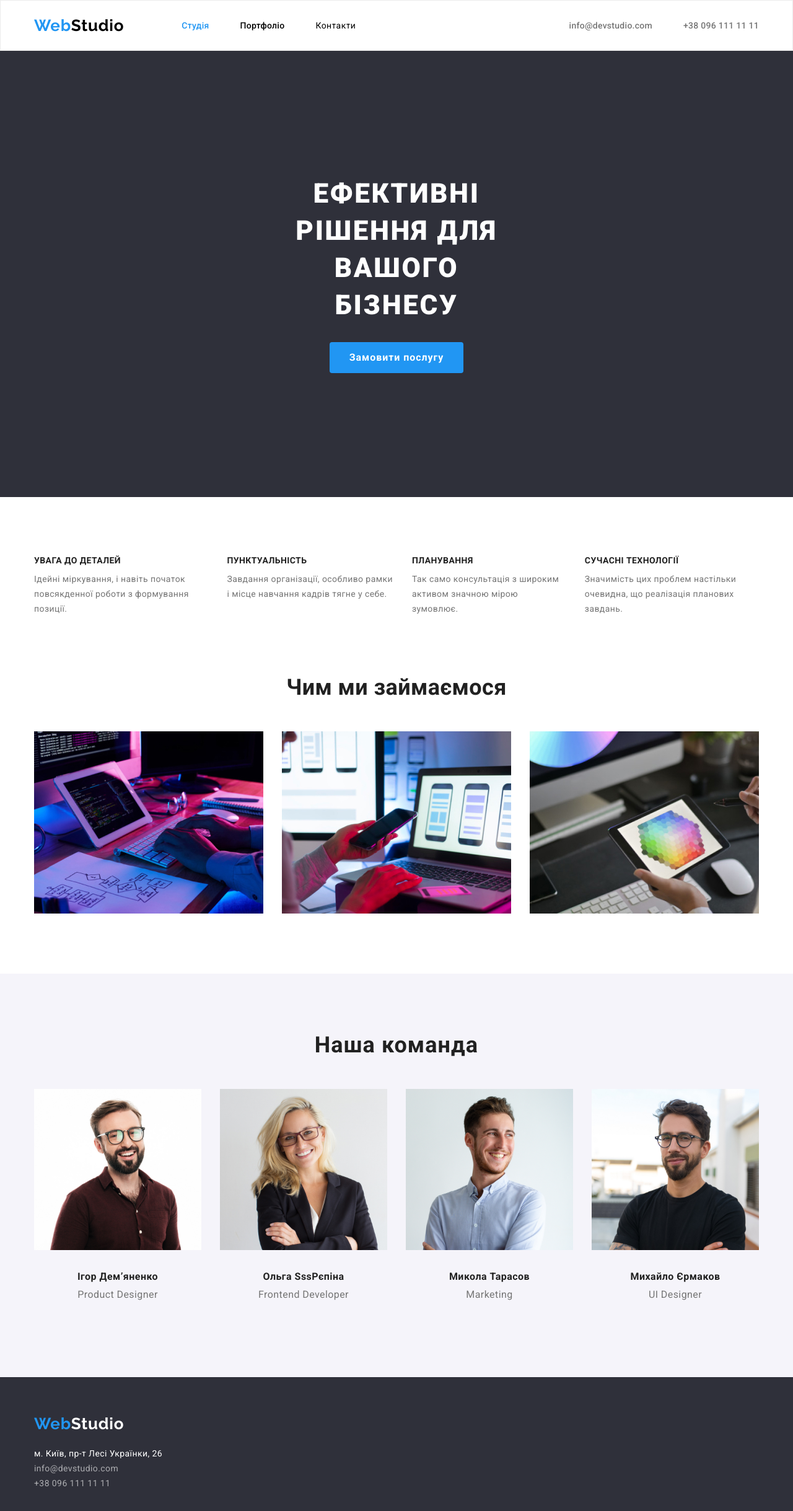
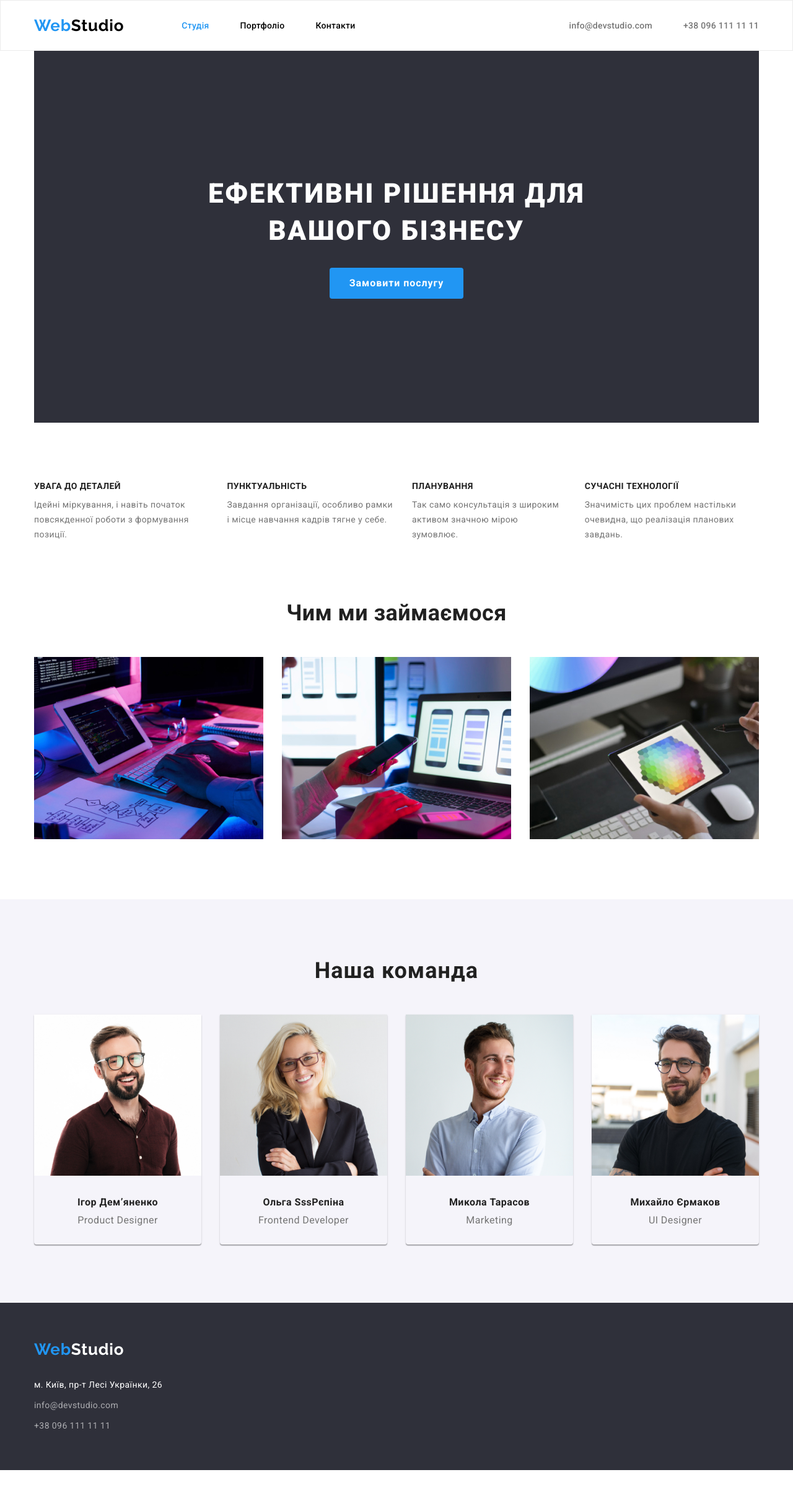
Before and after one commit to Chuudim/goit-markup-hw-03, a plain HTML site: page index.html in a window 1280 px wide. Shown: the whole page at 62% size. After the commit the page ends 2372 px from the top, so only its background shows below. Drawn offline with nearby package versions, Linux system fonts and the light colour scheme.

Commit message:
Містить правки ментора по дз №3

```diff
--- a/css/styles.css
+++ b/css/styles.css
@@ -69,7 +69,7 @@ background: #ECECEC; */
 
 .section {
     padding-top: 94px;
-
+   padding-bottom: 94px;
 }
 
 
@@ -77,7 +77,6 @@ background: #ECECEC; */
 /* Header */
 
 .header {
-    background-color: var(--background-color);
     border: 1px solid #ECECEC;
 }
 
@@ -100,7 +99,7 @@ background: #ECECEC; */
     margin-right: auto;
 }
 
-.header-nav-item:not(:last-child) {
+.header-nav-item{
     font-family: 'Roboto';
         font-style: normal;
         font-weight: 500;
@@ -109,6 +108,10 @@ background: #ECECEC; */
         letter-spacing: 0.02em;
         color: var(--black-color);
         margin-right: 50px;
+}
+
+.last {
+margin-right: 0%;
 }
 
 .header-nav-item {
@@ -158,7 +161,7 @@ background: #ECECEC; */
 
 .main-section {
     background-color: var(--background-color-footer);
-    padding: 200px 452px;
+    padding: 200px 0;
 }
 
 .main-title {
@@ -169,6 +172,8 @@ text-align: center;
 letter-spacing: 0.06em;
 text-transform: uppercase;
 color: var(--background-color);
+width: 696px;
+margin: 0 auto;
 margin-bottom: 30px;
 }
 
@@ -181,6 +186,8 @@ font-weight: 700;
     color: var(--background-color);
     cursor:pointer;
     font-family: inherit;
+    padding: 10px 32px;
+    border: none;
 
 }
 
@@ -192,7 +199,6 @@ font-weight: 700;
         border-color: transparent;
         padding: 6px 22px;
         min-width: 216px;
-        min-height: 50px;
 }
 
 
@@ -217,9 +223,6 @@ font-weight: 700;
     overflow: hidden;
 }
 
-.section-advantages {
-    display: flex;
-}
 
 .advantages-list-title {
 font-weight: 700;
@@ -227,7 +230,7 @@ font-weight: 700;
     text-transform: uppercase;
     color: var(--primary-text-color);
     font-size: 14px;
-    padding-bottom: 10px;
+    margin-bottom: 10px;
 }
 
 .advantages-list-text {
@@ -250,13 +253,16 @@ font-weight: 700;
         line-height: calc( 42 / 36 );
         text-align: center;
         color: var(--primary-text-color);
-        padding-bottom: 50px;
+        margin-bottom: 50px;
 }
 
 .work-list {
     display: flex;
     gap: 30px;
-    padding-bottom: 94px;
+}
+
+.work {
+    padding-top: 0;
 }
 
 /* TEAM */
@@ -282,27 +288,20 @@ font-weight: 700;
     text-align: center;
     letter-spacing: 0.03em;
     color: var(--primary-text-color);
-    margin-top: 30px;
-   padding-bottom: 10px;
-    min-width: 129px;
-    min-height: 19px;
+    margin-bottom: 10px;
 }
 
 .team-text {
         font-size: 16px;
         line-height: calc(19 / 16);
         /* identical to box height */
-
         text-align: center;
         color: var(--title-text-color);
-        margin-bottom: 30px;
 }
 
 .team-title-list {
     display: flex;
     gap: 30px;
-    padding-bottom: 94px;
-    align-items: center;
 }
 
 .team-title-list .name {
@@ -310,11 +309,21 @@ font-weight: 700;
     justify-content: center;
 }
 
+.team-item {
+    box-shadow: 0px 1px 3px rgba(0, 0, 0, 0.12), 0px 1px 1px rgba(0, 0, 0, 0.14), 0px 2px 1px rgba(0, 0, 0, 0.2);
+    border-radius: 0px 0px 4px 4px;
+}
+
+.team-item-list {
+    padding: 30px;
+}
+
 
 /* FOOTER */
 
 .footer {
     background-color: var(--background-color-footer);
+    padding: 60px 0;
 }
 
 .logo-link-footer {
@@ -326,7 +335,7 @@ font-weight: 700;
         color: var(--background-color);
         /* identical to box height */
         letter-spacing: 0.03em;
-        padding-bottom: 20px;
+       margin-bottom: 20px;
 }
 
 .adress {
@@ -354,17 +363,12 @@ font-weight: 700;
 
 }
 
-.footer-logo {
-    padding-top: 60px;
-    padding-bottom: 60px;
-}
-
 .footer-list {
     padding-top: 20px;
 }
 
-.footer-list-list {
-
+.footer-item {
+margin-top: 9px;
 }
 
 /* PORTFOLIO */
@@ -373,6 +377,7 @@ font-weight: 700;
 
 .section-info {
     padding-top: 94px;
+    padding-bottom: 94px;
 }
 
 .info-button {
@@ -418,9 +423,6 @@ font-weight: 700;
 
 
 
-.button-span {
-    padding: 6px 22px;
-}
 
 .info-button:hover,
 .info-button:focus {
@@ -437,7 +439,7 @@ font-weight: 700;
     display: flex;
     justify-content: center;
     gap: 8px;
-    padding-bottom: 50px;
+    margin-bottom: 50px;
 
 }
 
@@ -455,8 +457,6 @@ font-weight: 700;
 
         letter-spacing: 0.06em;
         color: var(--primary-text-color);
-        padding-top: 20px;
-        padding-left: 24px;
         margin-bottom: 4px;
 }
 
@@ -465,7 +465,6 @@ font-weight: 700;
         line-height: calc(30 / 16);
         /* identical to box height, or 188% */
         color: var(--title-text-color);
-        padding-left: 24px;
         margin-bottom: 20px;
 }
 
@@ -482,10 +481,10 @@ font-weight: 700;
 .examples-list {
     display: flex;
     flex-wrap: wrap;
-   gap: 27px;
-    padding-bottom: 94px;
+   gap: 30px;
 }
 
 .examples-border {
 border: 1px solid #EEEEEE;
+padding: 20px;
 }
--- a/index.html
+++ b/index.html
@@ -22,7 +22,7 @@
             <ul class="nav-list list">
                 <li class="header-nav-item"><a href="./index.html"class="link current">Студія</a></li>
                 <li class="header-nav-item"><a href="./portfolio.html" class="link">Портфоліо</a> </li>
-                <li class="header-nav-item"><a href="" class="link">Контакти</a> </li>
+                <li class="header-nav-item last"><a href="" class="link">Контакти</a> </li>
             </ul>
             <!-- Навігація -->
         </nav>
@@ -35,13 +35,15 @@
     </header>
     <!-- Головий слайд -->
             <main>
+                <div class="container">
         <section class="main-section section">
             <h1 class="main-title">Ефективні рішення для вашого бізнесу</h1>
             <button class="main-button btn" type="button">Замовити послугу</button>
         </section>
+        </div>
         <!-- Особливості -->
         <div class="container">
-        <section class="section-advantages section section">
+        <section class="advantages section">
             <h2 class="visually-hidden">Особливості</h2>
             <ul class="advantages-list list">
                 <li>
@@ -62,8 +64,10 @@
                 </li>
             </ul>
         </section>
+        </div>
         <!-- Чим ми займаємося -->
-        <section class="section-work section">
+        <div class="container">
+        <section class="work section">
             <h2 class="work-title">Чим ми займаємося</h2>
             <ul class="work-list list">
                 <li><img src="./images/img1.jpg" alt="IT-фахівець пише код" width="370" height="294"></li>
@@ -77,25 +81,33 @@
             <div class="container">
             <h2 class="team-title-general">Наша команда</h2>
             <ul class="team-title-list list">
-                <li>
+                <li class="team-item">
                     <img src="./images/Ігор-Демʼяненко.jpg" alt="Ігор Демʼяненко" width="270" height="260">
+                    <div class="team-item-list">
                     <h3 class="team-title">Ігор Демʼяненко</h3>
                     <p class="team-text">Product Designer</p>
+                    </div>
                 </li>
-                <li>
+                <li class="team-item">
                     <img src="./images/Ольга-Рєпіна.jpg" alt="Ольга Рєпіна" width="270" height="260">
+                    <div class="team-item-list">
                     <h3 class="team-title">Ольга SssРєпіна</h3>
                     <p class="team-text">Frontend Developer</p>
+                    </div>
                 </li>
-                <li>
+                <li class="team-item">
                     <img src="./images/Микола-Тарасов.jpg" alt="Микола Тарасов" width="270" height="260">
+                    <div class="team-item-list">
                     <h3 class="team-title">Микола Тарасов</h3>
                     <p class="team-text">Marketing</p>
+                    </div>
                 </li>
-                <li>
+                <li class="team-item">
                     <img src="./images/Михайло-Єрмаков.jpg" alt="Михайло Єрмаков" width="270" height="260">
+                    <div class="team-item-list">
                     <h3 class="team-title">Михайло Єрмаков</h3>
                     <p class="team-text">UI Designer</p>
+                    </div>
                 </li>
             </ul>
         </section>
@@ -106,11 +118,11 @@
         <a class="logo-link-footer link" href="./index.html"><span class="web-logo">Web</span>Studio</a>
                 <address class="adress">
             <ul class="footer-list list">
-                <li class="footer-list-list">
+                <li class="footer-item">
                 <a class="footer-adress link" href="https://goo.gl/maps/tTJU15JRMb5GEWjD7" target="_blank" rel="noopener nofollower noreferrer">м. Київ, пр-т Лесі Українки, 26</a>
                 </li>
-                <li class="footer-list-list"><a class="footer-link link" href="mailto:info@devstudio.com">info@devstudio.com</a></li>
-                <li class="footer-list-list"> <a class="footer-link link" href="tel:+380961111111">+38 096 111 11 11</a></li>
+                <li class="footer-item"><a class="footer-link link" href="mailto:info@devstudio.com">info@devstudio.com</a></li>
+                <li class="footer-item"> <a class="footer-link link" href="tel:+380961111111">+38 096 111 11 11</a></li>
         </ul>
             </address>
         </div>
```
Also changed, not shown: portfolio.html (+33 -21 lines).
